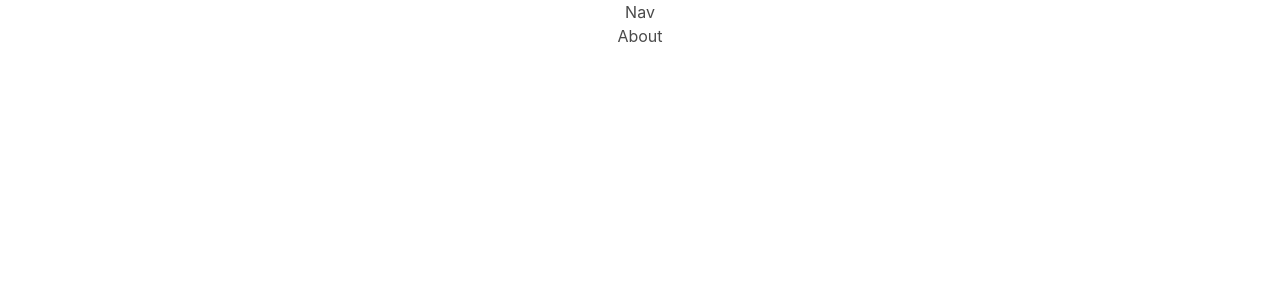
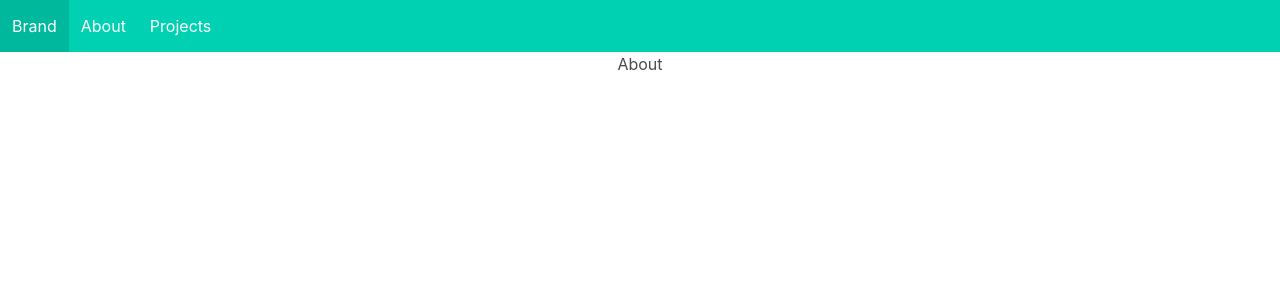
Before and after one commit to mtorcellini/portfolio, a React (Create React App) app: page / in a window 1280 px wide. Shown: the top 300 px of the page. Built offline with nearby package versions, Linux system fonts and the light colour scheme.

Commit message:
add links to navbar, move navbar into router

```diff
--- a/src/App.js
+++ b/src/App.js
@@ -8,8 +8,8 @@ import {BrowserRouter as Router, Route} from 'react-router-dom';
 function App() {
   return (
     <div className="App">
-      <Nav />
       <Router>
+        <Nav />
         <Route exact path="/" component={About} />
         <Route path="/projects" component={Projects} />
       </Router>
--- a/src/components/Nav/index.js
+++ b/src/components/Nav/index.js
@@ -2,7 +2,36 @@ import {Link, useLocation} from 'react-router-dom';
 
 function Nav() {
   return (
-    <h1>Nav</h1>
+    <nav className="navbar is-primary" role="navigation" aria-label="main navigation">
+      <div className="navbar-brand">
+        <Link to="/" className="navbar-item">Brand</Link>
+
+        <Link role="button" class="navbar-burger" aria-label="menu" aria-expanded="false"
+          onClick={() => {
+              document.querySelector('#navMenu').classList.toggle('is-active');
+              document.querySelector('.navbar-burger').classList.toggle('is-active');
+            }
+          }>
+          <span aria-hidden="true"></span>
+          <span aria-hidden="true"></span>
+          <span aria-hidden="true"></span>
+        </Link>
+
+      </div>
+
+      <div id="navMenu" className="navbar-menu">
+
+        <div className="navbar-start">
+          <Link to="/" className="navbar-item">About</Link>
+          <Link to="/projects" className="navbar-item">Projects</Link>
+        </div>
+
+        <div className="navbar-end">
+        </div>
+
+      </div>
+    </nav>
+
   )
 }
 
```
